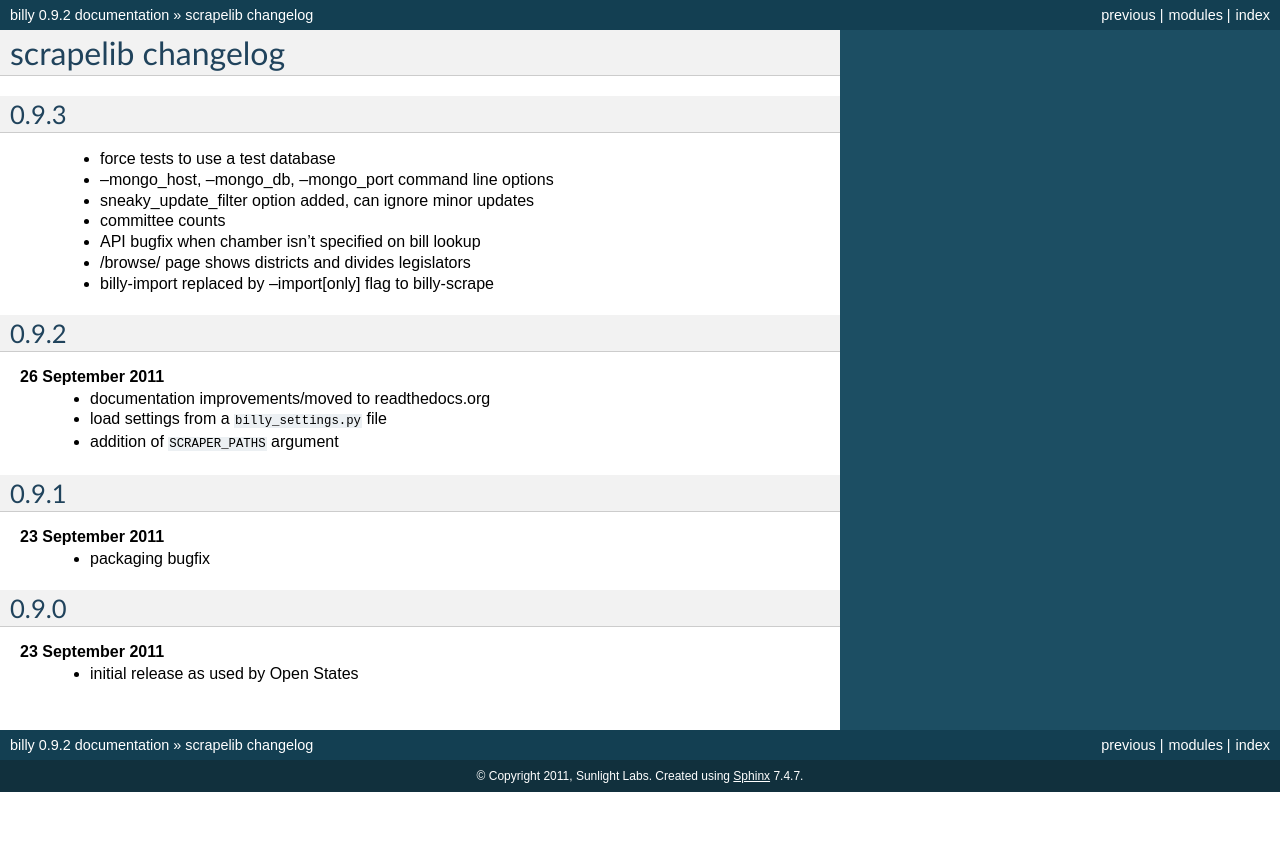
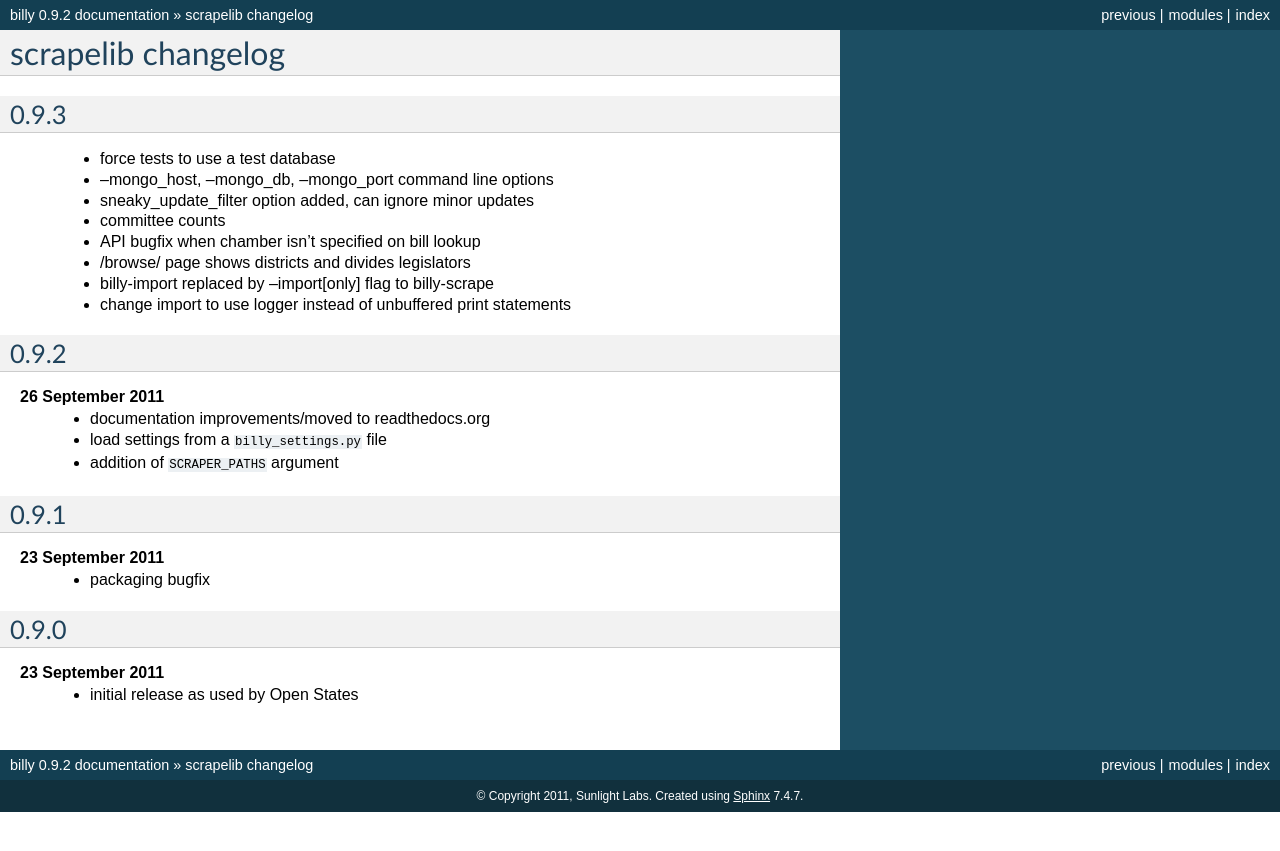
Before and after one commit to openstates/billy, a Sphinx documentation site: the page built from docs/changelog.rst, in a window 1280 px wide. Shown: the top 851 px of the page. Built offline with Sphinx 7.4.7, drawn with Linux system fonts in a browser that asks for light colours; formulas are drawn with MathJax 3.

Commit message:
logging change in changelog

```diff
--- a/docs/changelog.rst
+++ b/docs/changelog.rst
@@ -10,6 +10,7 @@ scrapelib changelog
     * API bugfix when chamber isn't specified on bill lookup
     * /browse/ page shows districts and divides legislators
     * billy-import replaced by --import[only] flag to billy-scrape
+    * change import to use logger instead of unbuffered print statements
 
 0.9.2
 -----
```
